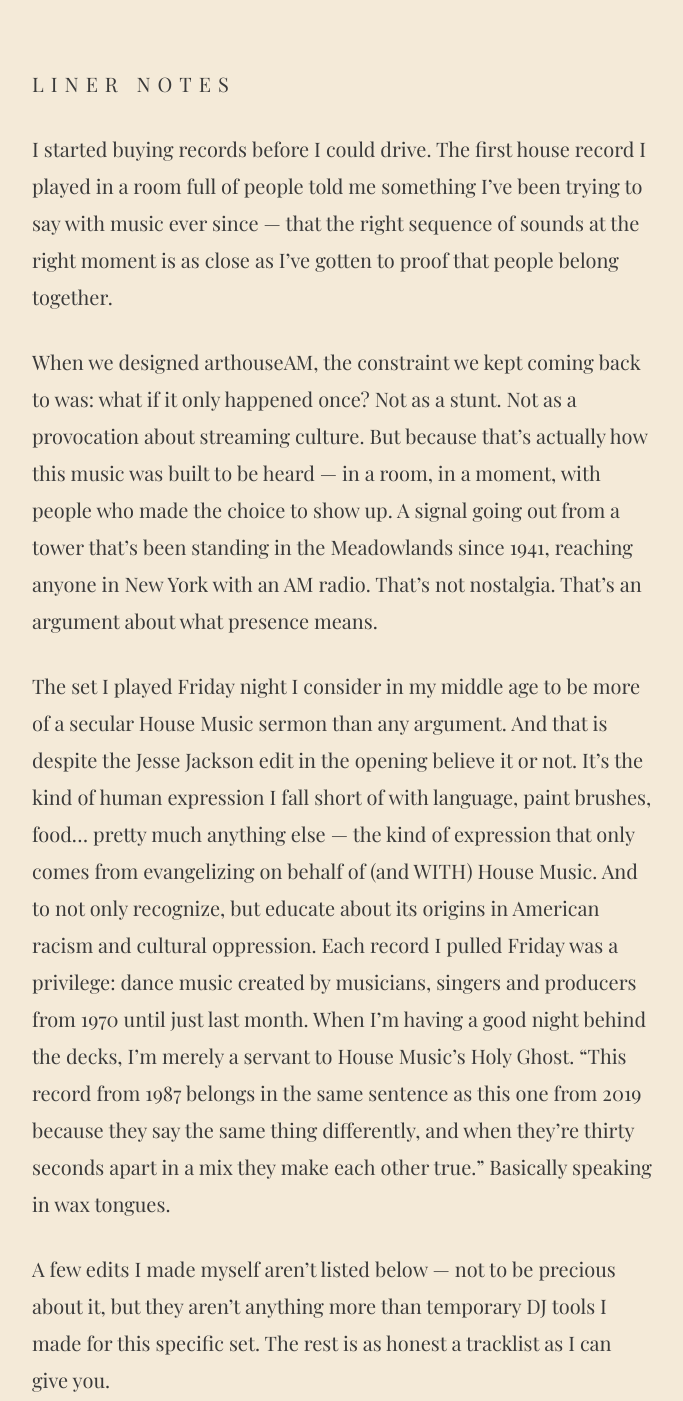
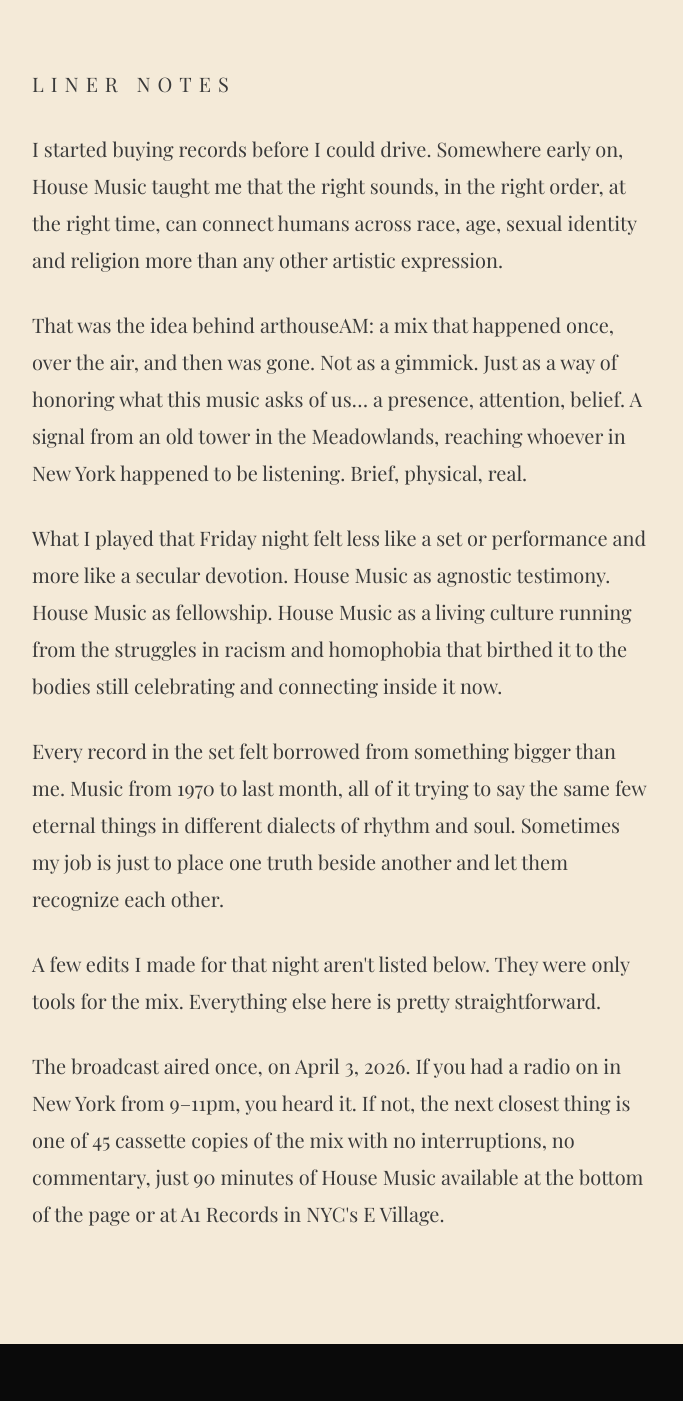
Before and after one commit to NFTvParty/arthouseam, a website: page blog/episode-001/index.html in a window 1280 px wide. Shown: the part 840-2241 px from the top of the page, without its empty margins (298-981 px from the left). Drawn offline with nearby package versions, Linux system fonts and the light colour scheme; a web font is replaced by a local one.

Commit message:
Update index.html

```diff
--- a/blog/episode-001/index.html
+++ b/blog/episode-001/index.html
@@ -100,14 +100,13 @@
   <section class="essay">
     <div class="essay-inner">
       <p class="essay-eyebrow">Liner Notes</p>
-      <p>I started buying records before I could drive. The first house record I played in a room full of people told me something I’ve been trying to say with music ever since — that the right sequence of sounds at the right moment is as close as I’ve gotten to proof that people belong together.</p>
-      <p>When we designed arthouseAM, the constraint we kept coming back to was: what if it only happened once? Not as a stunt. Not as a provocation about streaming culture. But because that’s actually how this music was built to be heard — in a room, in a moment, with people who made the choice to show up. A signal going out from a tower that’s been standing in the Meadowlands since 1941, reaching anyone in New York with an AM radio. That’s not nostalgia. That’s an argument about what presence means.</p>
-      <p>The set I played Friday night I consider in my middle age to be more of a secular House Music sermon than any argument. And that is despite the Jesse Jackson edit in the opening believe it or not. It’s the kind of human expression I fall short of with language, paint brushes, food… pretty much anything else — the kind of expression that only comes from evangelizing on behalf of (and WITH) House Music. And to not only recognize, but educate about its origins in American racism and cultural oppression. Each record I pulled Friday was a privilege: dance music created by musicians, singers and producers from 1970 until just last month. When I’m having a good night behind the decks, I’m merely a servant to House Music’s Holy Ghost. “This record from 1987 belongs in the same sentence as this one from 2019 because they say the same thing differently, and when they’re thirty seconds apart in a mix they make each other true.” Basically speaking in wax tongues.</p>
-      <p>A few edits I made myself aren’t listed below — not to be precious about it, but they aren’t anything more than temporary DJ tools I made for this specific set. The rest is as honest a tracklist as I can give you.</p>
-      <p>The mix aired once on April 3rd, 2026. If you were in New York with a radio on that Friday from 9–11pm, you heard it. If you weren’t, you can own the next best thing, 1 of 45 cassette recordings of the mix with no voiceovers or commercials. Just a 90 min mixed House Music tape by myself.</p>
-      <div class="essay-rule"></div>
-      <p class="essay-byline">— Stottle &nbsp;·&nbsp; April 2026</p>
-    </div>
+      <p>I started buying records before I could drive. Somewhere early on, House Music taught me that the right sounds, in the right order, at the right time, can connect humans across race, age, sexual identity and religion more than any other artistic expression.</p>
+      <p>That was the idea behind arthouseAM: a mix that happened once, over the air, and then was gone. Not as a gimmick. Just as a way of honoring what this music asks of us… a presence, attention, belief. A signal from an old tower in the Meadowlands, reaching whoever in New York happened to be listening. Brief, physical, real.</p>
+      <p>What I played that Friday night felt less like a set or performance and more like a secular devotion. House Music as agnostic testimony. House Music as fellowship. House Music as a living culture running from the struggles in racism and homophobia that birthed it to the bodies still celebrating and connecting inside it now.</p>
+      <p>Every record in the set felt borrowed from something bigger than me. Music from 1970 to last month, all of it trying to say the same few eternal things in different dialects of rhythm and soul. Sometimes my job is just to place one truth beside another and let them recognize each other.</p>
+      <p>A few edits I made for that night aren't listed below. They were only tools for the mix. Everything else here is pretty straightforward.</p>
+      <p>The broadcast aired once, on April 3, 2026. If you had a radio on in New York from 9–11pm, you heard it. If not, the next closest thing is one of 45 cassette copies of the mix with no interruptions, no commentary, just 90 minutes of House Music available at the bottom of the page or at A1 Records in NYC's E Village.</p>
+      </div>
   </section>
   <section class="tracklist">
     <div class="tracklist-inner">
```
